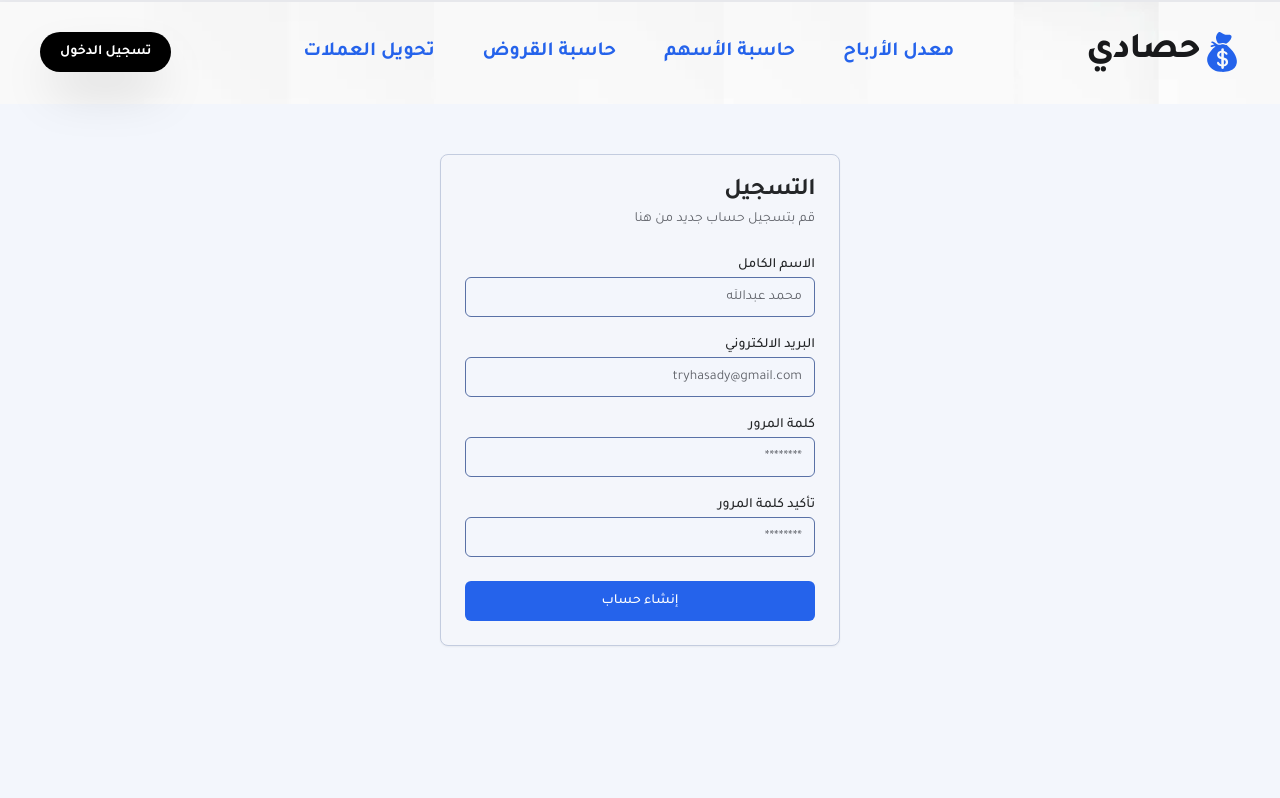
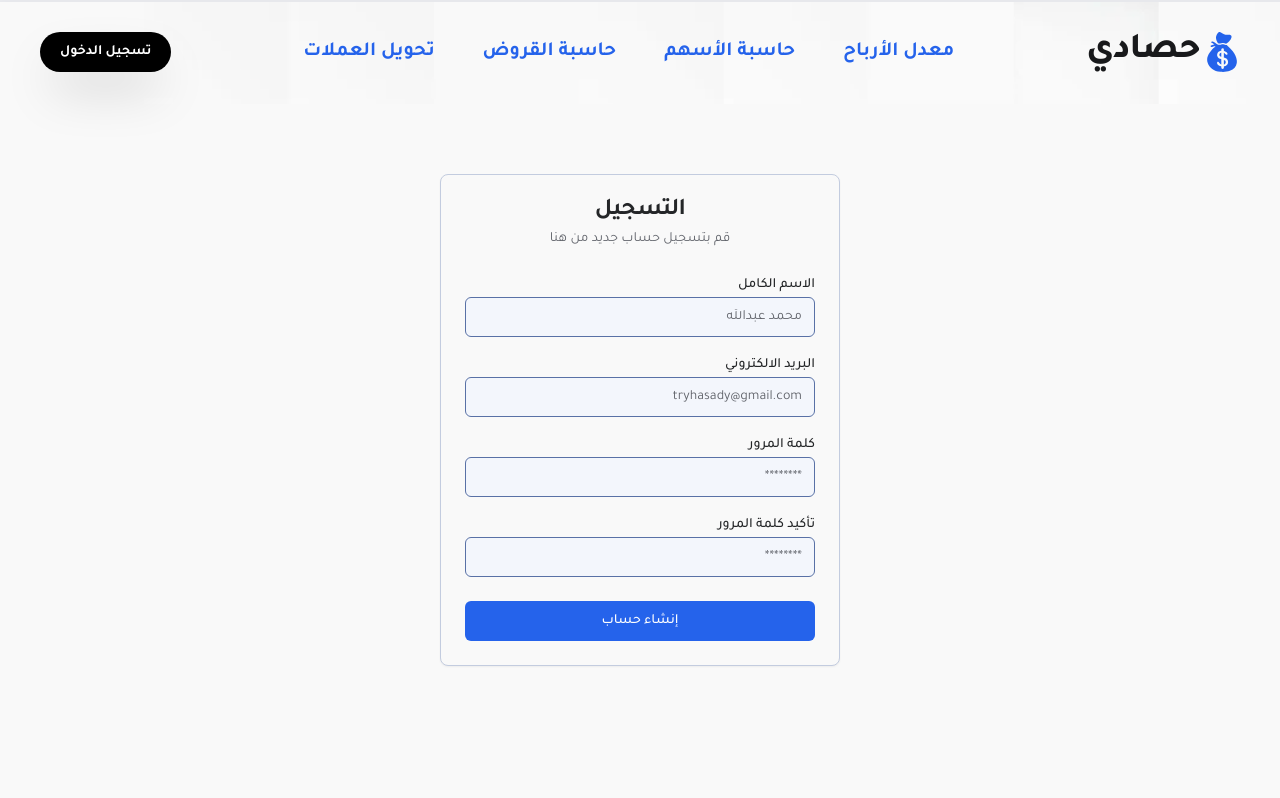
Before and after one commit to HassanAlabdulal/Hasady, a Next.js app: page /sign-up in a window 1280 px wide. Shown: the top 798 px of the page. Built offline with nearby package versions, Linux system fonts and the light colour scheme.

Commit message:
enhance: change the background colors and make the text center

```diff
--- a/app/forgot-password/page.tsx
+++ b/app/forgot-password/page.tsx
@@ -58,10 +58,10 @@ export default function ForgotPassword() {
   };
 
   return (
-    <div className="flex items-center justify-center h-screen">
-      <Card className="w-[400px]">
+    <div className="flex items-center justify-center h-screen bg-[#f9f9f9]">
+      <Card className="w-[400px] bg-[#f9f9f9]">
         <CardHeader>
-          <CardTitle>استعادة كلمة المرور</CardTitle>
+          <CardTitle className='text-center'>استعادة كلمة المرور</CardTitle>
         </CardHeader>
         {!showMessage ? (
           <form onSubmit={handleSubmit}>
--- a/app/reset-password/page.tsx
+++ b/app/reset-password/page.tsx
@@ -49,10 +49,10 @@ export default function ResetPassword() {
   };
 
   return (
-    <div className="flex items-center justify-center h-screen">
-      <Card className="w-[400px]">
+    <div className="flex items-center justify-center h-screen bg-[#f9f9f9]">
+      <Card className="w-[400px] bg-[#f9f9f9]">
         <CardHeader>
-          <CardTitle>إعادة تعيين كلمة المرور</CardTitle>
+          <CardTitle className='text-center'>إعادة تعيين كلمة المرور</CardTitle>
         </CardHeader>
         <form onSubmit={handleSubmit}>
           <CardContent>
--- a/app/sign-in/page.tsx
+++ b/app/sign-in/page.tsx
@@ -79,12 +79,12 @@ export default function SignIn() {
 
   // Render the sign-in form.
   return (
-    <div className="flex items-center justify-center h-screen">
-      <Card className="w-[400px]">
+    <div className="flex items-center justify-center h-screen bg-[#f9f9f9]">
+      <Card className="w-[400px] bg-[#f9f9f9]">
         <form onSubmit={handleSubmit}>
           <CardHeader>
-            <CardTitle>تسجيل الدخول</CardTitle>
-            <CardDescription>
+            <CardTitle className='text-center'>تسجيل الدخول</CardTitle>
+            <CardDescription className='text-center'>
               قم بتسجيل الدخول من هنا
             </CardDescription>
           </CardHeader>
--- a/app/sign-up/page.tsx
+++ b/app/sign-up/page.tsx
@@ -69,11 +69,11 @@ export default function SignUp() {
   };
 
   return (
-    <div className="flex items-center justify-center h-screen">
-      <Card className="w-[400px]">
+    <div className="flex items-center justify-center h-screen bg-[#f9f9f9]">
+      <Card className="w-[400px] mt-10 bg-[#f9f9f9]">
         <CardHeader>
-          <CardTitle>التسجيل</CardTitle>
-          <CardDescription>
+          <CardTitle className='text-center'>التسجيل</CardTitle>
+          <CardDescription className='text-center'>
             قم بتسجيل حساب جديد من هنا
           </CardDescription>
         </CardHeader>
```
